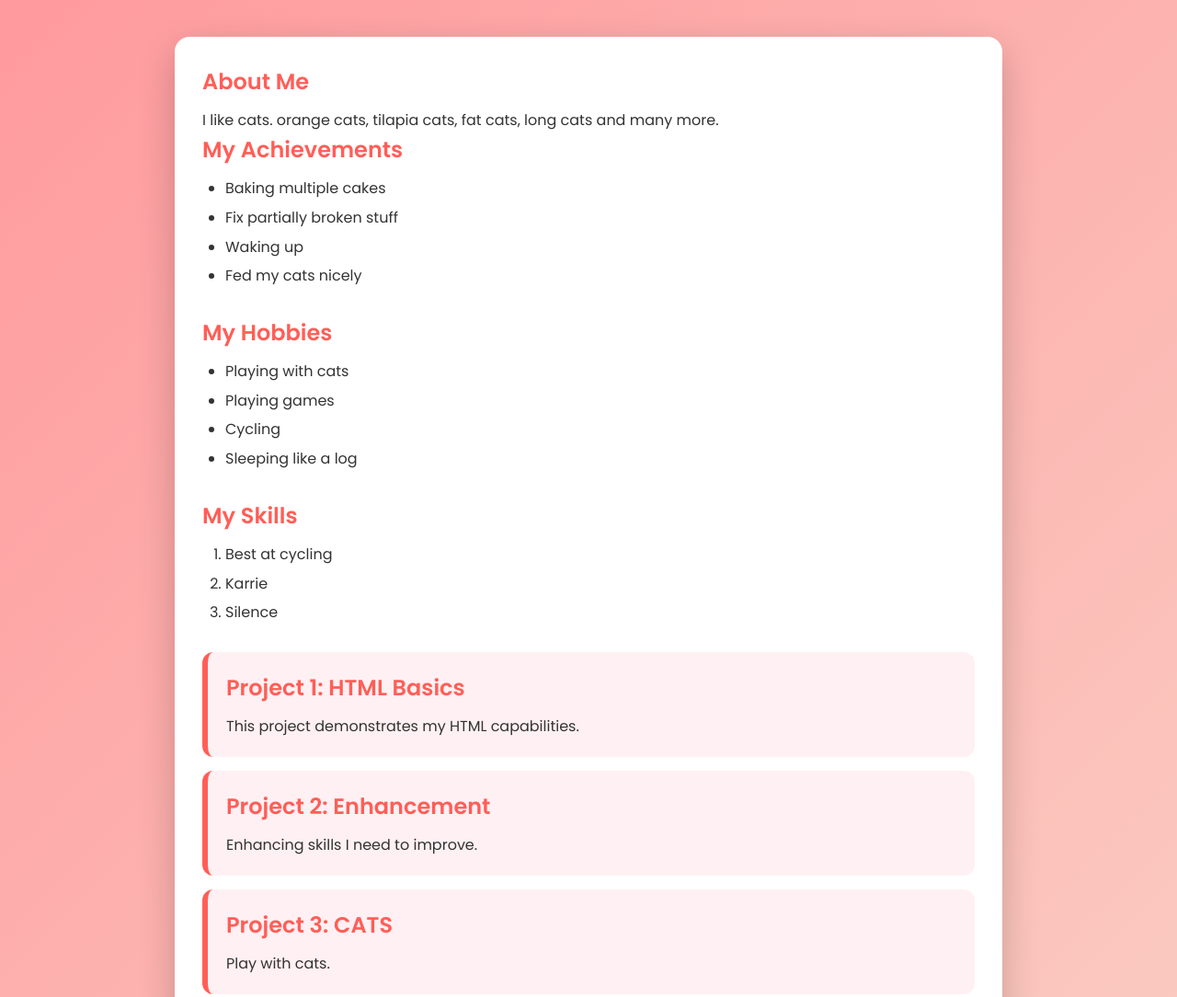
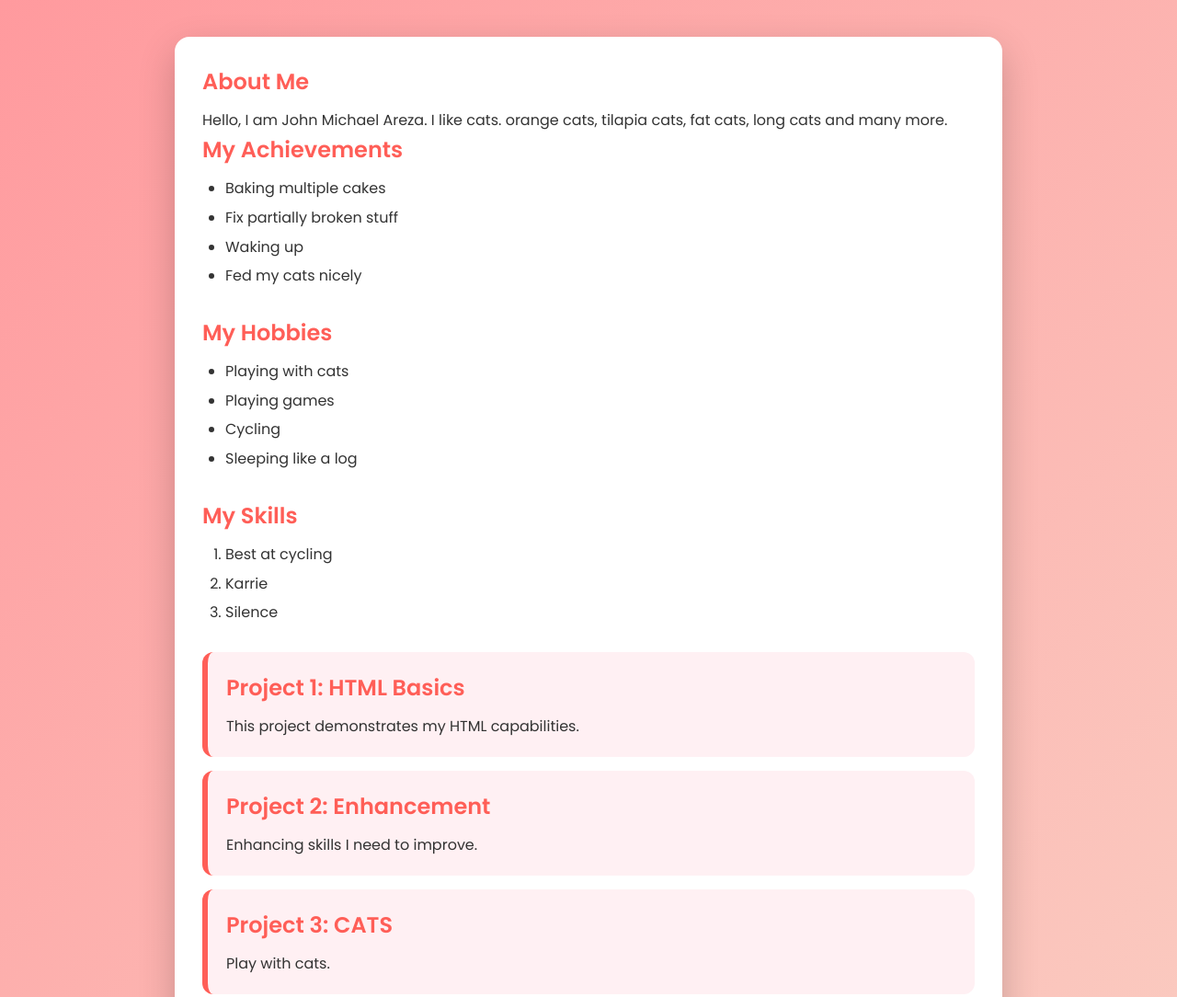
Before and after one commit to arezajohn383-spec/Areza-1C.github.io, a plain HTML site: page index.html in a window 1280 px wide. Shown: the top 1084 px of the page at 92% size. Drawn offline with Linux system fonts and the light colour scheme.

Commit message:
Update index.html

```diff
--- a/index.html
+++ b/index.html
@@ -11,7 +11,7 @@
 
     <section class="container">
         <h2>About Me</h2>
-        <p>I like cats. orange cats, tilapia cats, fat cats, long cats and many more.</p>
+        <p>Hello, I am John Michael Areza. I like cats. orange cats, tilapia cats, fat cats, long cats and many more.</p>
 
         <section>
             <h2>My Achievements</h2>
```
